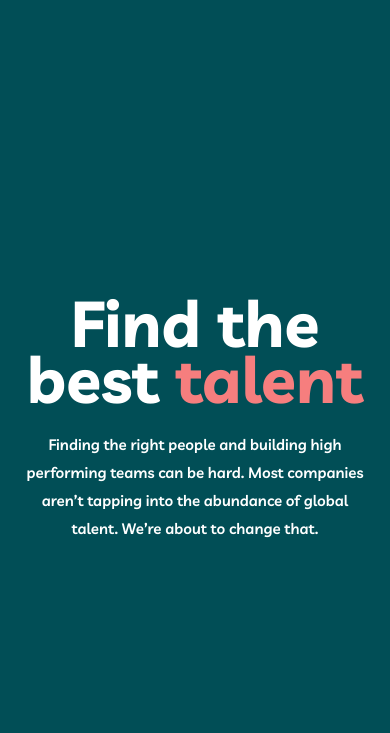
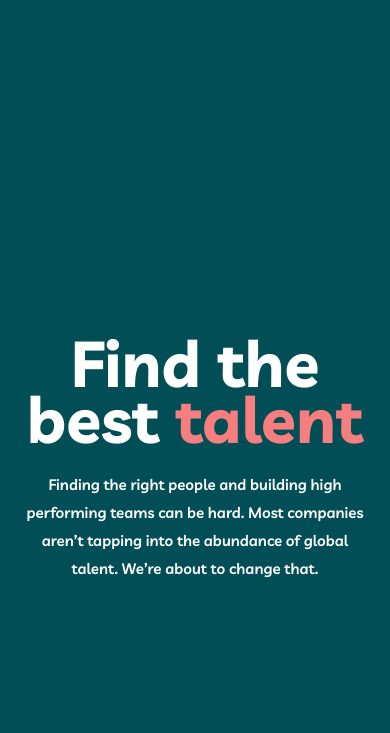
Before and after one commit to Ergashev95/myteam-website, a plain HTML site: page index.html in a window 390 px wide. Shown: the part 111-844 px from the top of the page. Drawn offline with Linux system fonts and the light colour scheme.

Commit message:
change padding

```diff
--- a/css/media.css
+++ b/css/media.css
@@ -234,6 +234,9 @@
 
 
 @media only screen and (max-width: 576px) {
+  .site-hero {
+    padding-top: 80px;
+  }
   .site-header {
     overflow-x: scroll;
   }
@@ -582,6 +585,5 @@
     position: absolute;
     bottom: 0;
     left: 2%;
-
+  }
 }
-}
```
